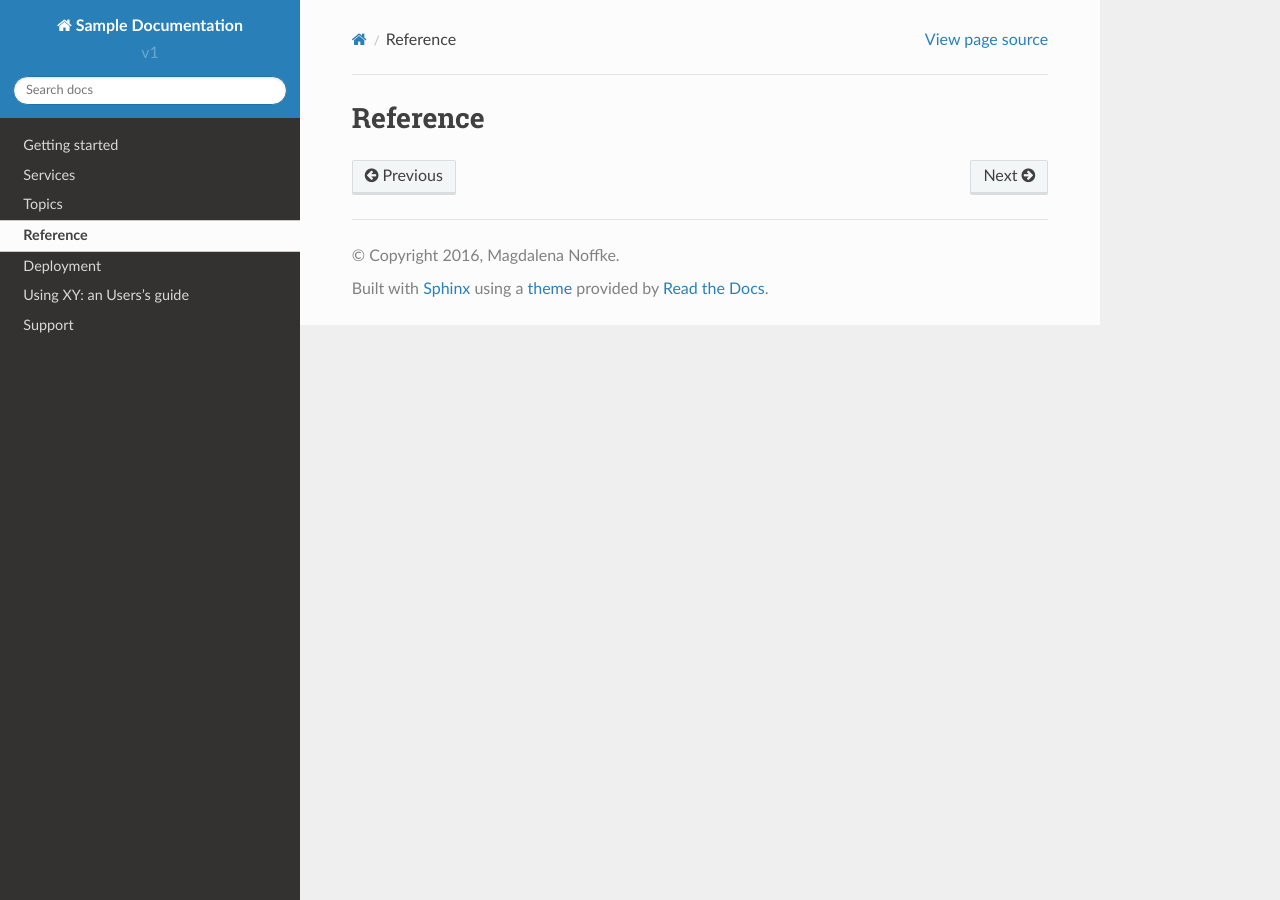
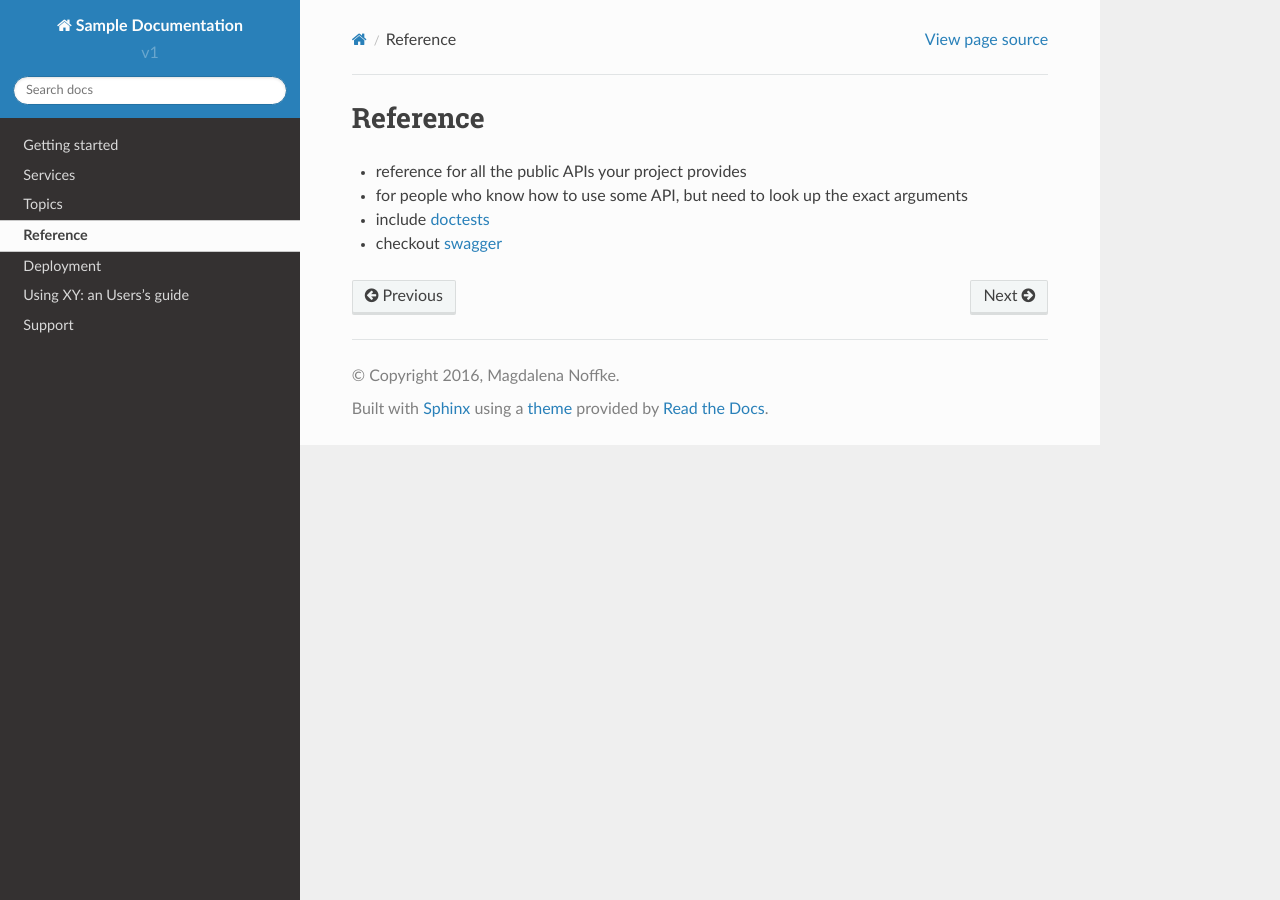
Before and after one commit to MagdaN/sample-documentation, a Sphinx documentation site: the page built from docs/reference/index.rst, in a window 1280 px wide. Built offline with Sphinx 7.4.7 and the Read the Docs theme 2.0.0, drawn with Linux system fonts in a browser that asks for light colours.

Commit message:
add more text

```diff
--- a/docs/index.rst
+++ b/docs/index.rst
@@ -5,6 +5,8 @@
 
 Welcome to XY Documentation!
 ================================================
+
+Ideas and base structure of a software documentation based on `this blogpost <https://jacobian.org/writing/what-to-write/>`_.
 
 * **First steps**
 
--- a/docs/reference/index.rst
+++ b/docs/reference/index.rst
@@ -1,2 +1,7 @@
 Reference
 ===============
+
+* reference for all the public APIs your project provides
+* for people who know how to use some API, but need to look up the exact arguments
+* include `doctests <https://docs.python.org/2/library/doctest.html>`_
+* checkout `swagger <http://swagger.io/>`_
--- a/docs/topics/index.rst
+++ b/docs/topics/index.rst
@@ -1,2 +1,5 @@
 Topics
 ===============
+
+* Once somebody’s learned (from a tutorial) the high-level concepts, they’re going to need to dive into the details of some area or another.
+* Write a topical guide for each topic (e.g. authentication, sessions, testing, etc.)
```
